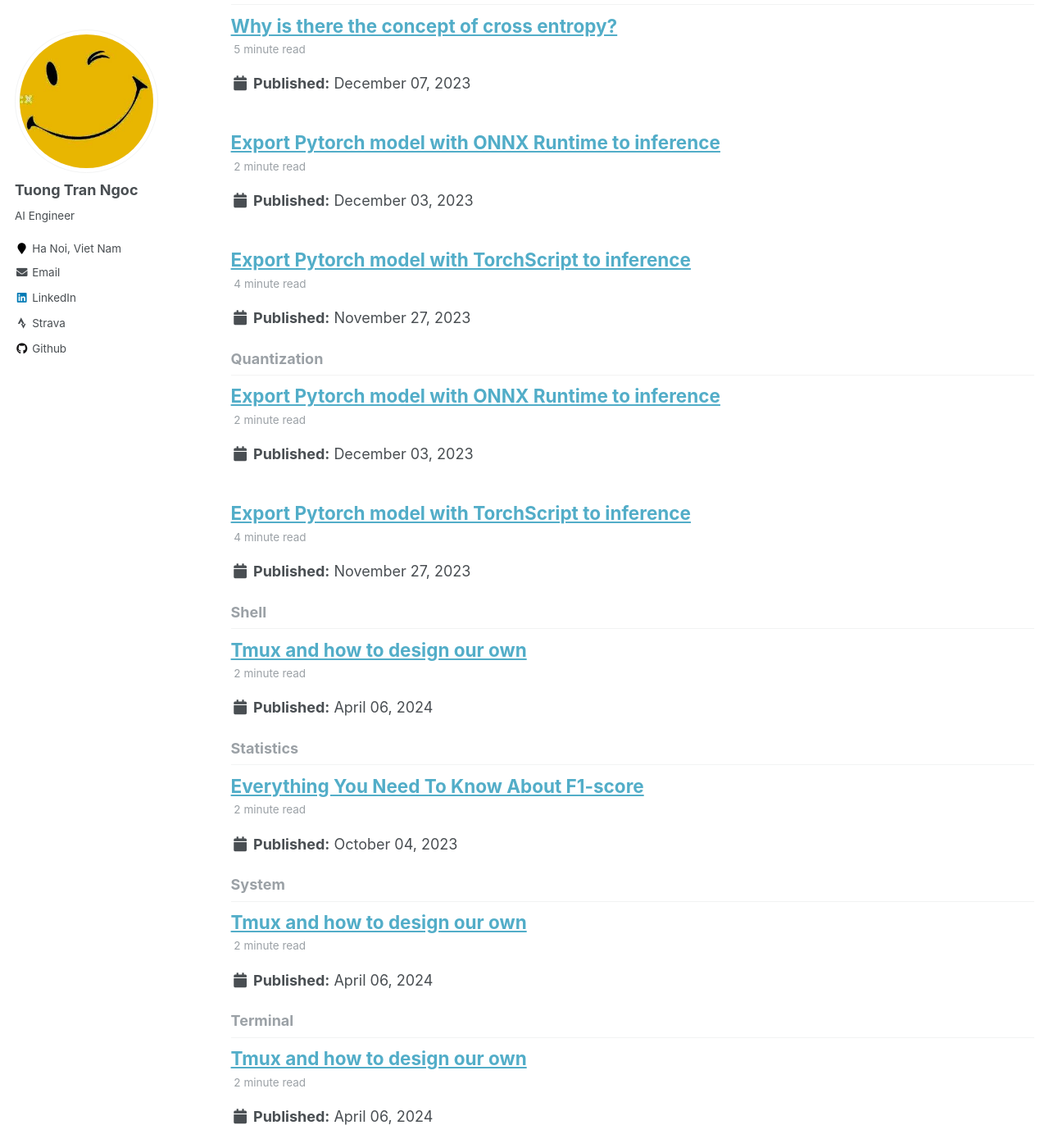
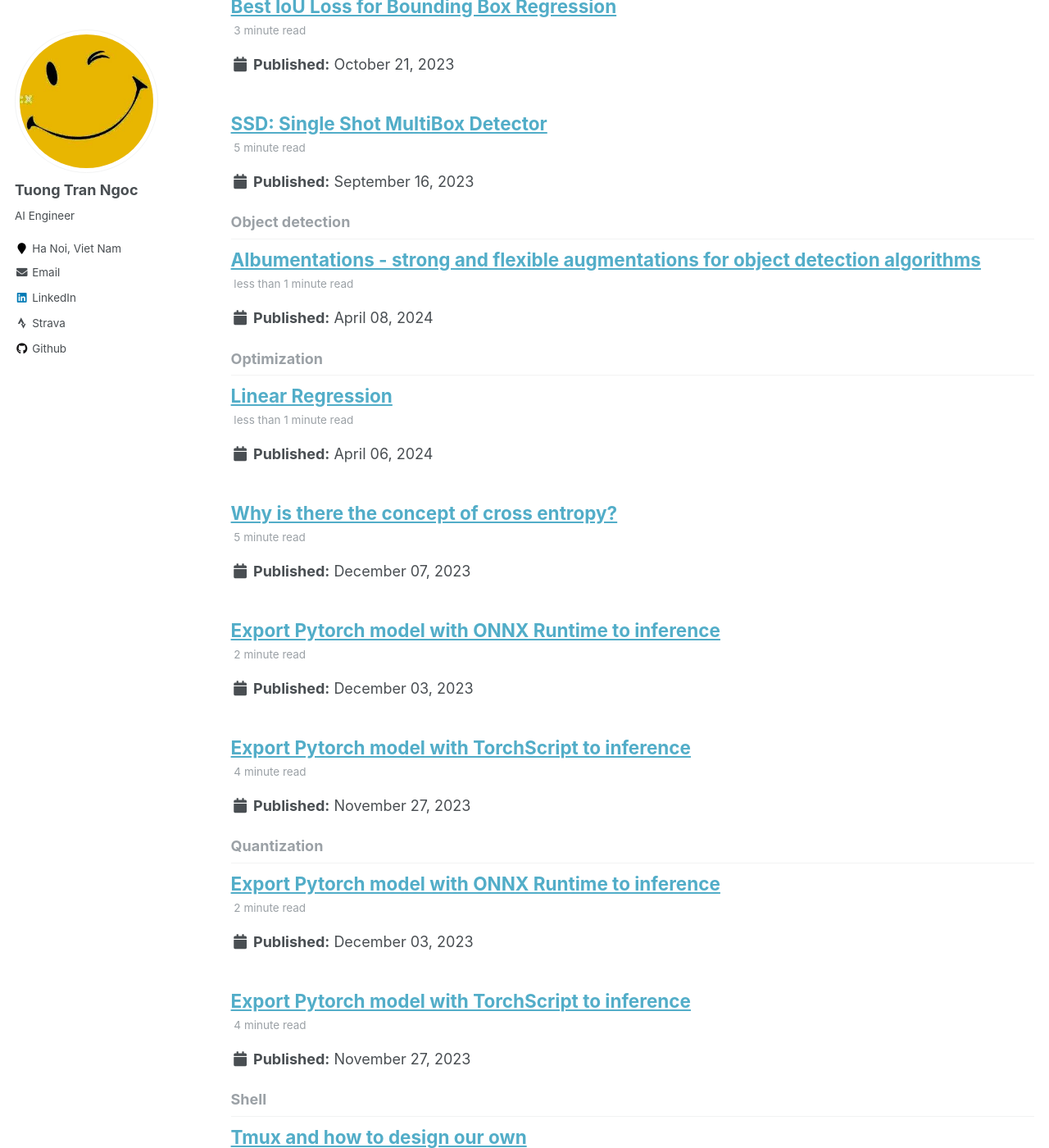
Before and after one commit to tuongtranngoc/tuongtranngoc.github.io, a Jekyll site: the page built from _pages/tag-archive.html, in a window 1280 px wide and 1400 px high, scrolled down 5407 px. Shown: the whole window at 82% size. Built offline with Jekyll 4.4.1, drawn with Linux system fonts in a browser that asks for light colours; some of the changed text lies outside the part shown.

Commit message:
update: blogs

```diff
--- /dev/null
+++ b/_posts/2024-04-08-albumentation.md
@@ -0,0 +1,17 @@
+---
+title: "Albumentations - strong and flexible augmentations for object detection algorithms"
+date: 2024-04-08
+permalink: /posts/2024/albumenations/
+tags:
+  - Object detection
+  - Deep Learning
+---
+
+<head>
+    <style type="text/css">
+        figure{text-align: center;}
+        math{text-align: center;}
+    </style>
+</head>
+
+## Introduction
```
Also changed, not shown: _posts/2024-04-06-linear-regression.md (added, +32 -0 lines), _posts/2024-04-06-tmux.md (+4 -4 lines).
